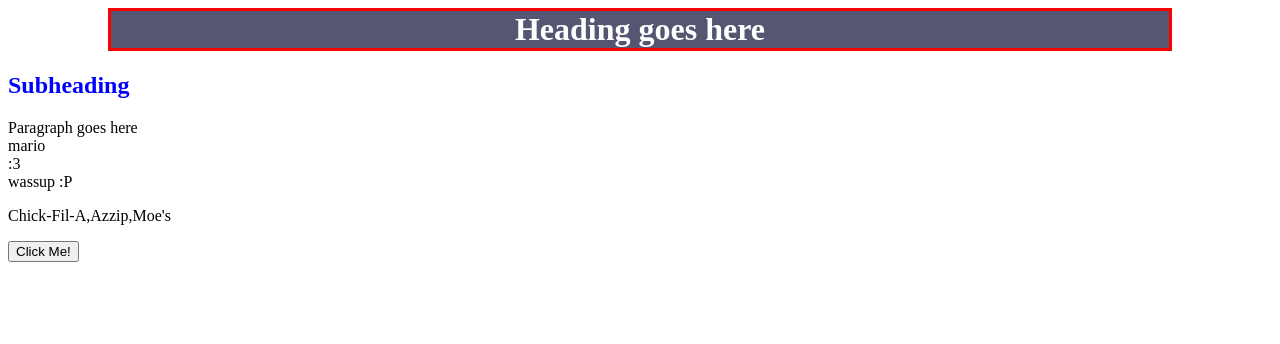
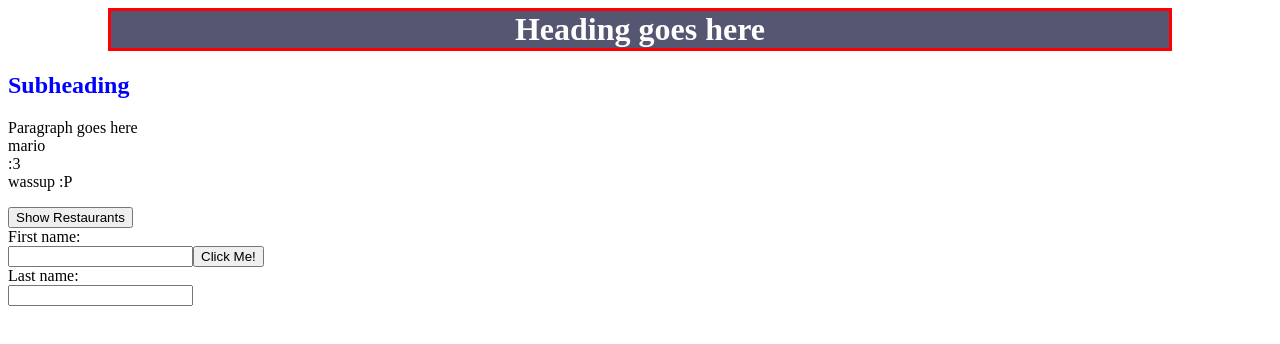
Before and after one commit to kayleersmall/kayleersmall, a plain HTML site: page Demo.html in a window 1280 px wide. Both pictures are taken after a click on the button "Click Me!". Drawn offline with Linux system fonts and the light colour scheme.

Commit message:
Created text box/ form that outputs result to page. created a variable that combined the inputs.

```diff
--- a/Demo.html
+++ b/Demo.html
@@ -43,6 +43,17 @@
     </p>
     <p id="restaurants">
     </p>
-    <button onclick="myFunction()" type="button">Click Me!</button>
+    <button onclick="ShowRestaurants()" type="button">Show Restaurants</button>
   </body>
+<form>
+  First name:<br>
+  <input type="text" name="firstname" id="fname"><button onclick="getname()" type="button">Click Me!</button>
+  <br>
+  Last name:<br>
+  <input type="text" name="lastname" id="lname">
+</form>
+<p id="FNameResult">
+</p>
+<p id="CombinedResult">
+</p>
 </html>
--- a/Demo.js
+++ b/Demo.js
@@ -1,8 +1,20 @@
 //alert("Hello! I am an alert box!!");
 
-function myFunction(){
+function ShowRestaurants(){
   alert("Hi!");
   console.log("I have no clue :P");
   var restaurants = ["Chick-Fil-A", "Azzip", "Moe's"];
   document.getElementById("restaurants").innerHTML = restaurants;
 }
+
+function getname(){
+  var fname = document.getElementById("fname").value;
+  var lname = document.getElementById("lname").value;
+  var combined = fname + lname;
+  console.log(fname);
+  console.log(lname);
+  console.log(combined);
+  document.getElementById("FNameResult").innerHTML = fname;
+  document.getElementById("CombinedResult").innerHTML = combined;
+
+}
```
